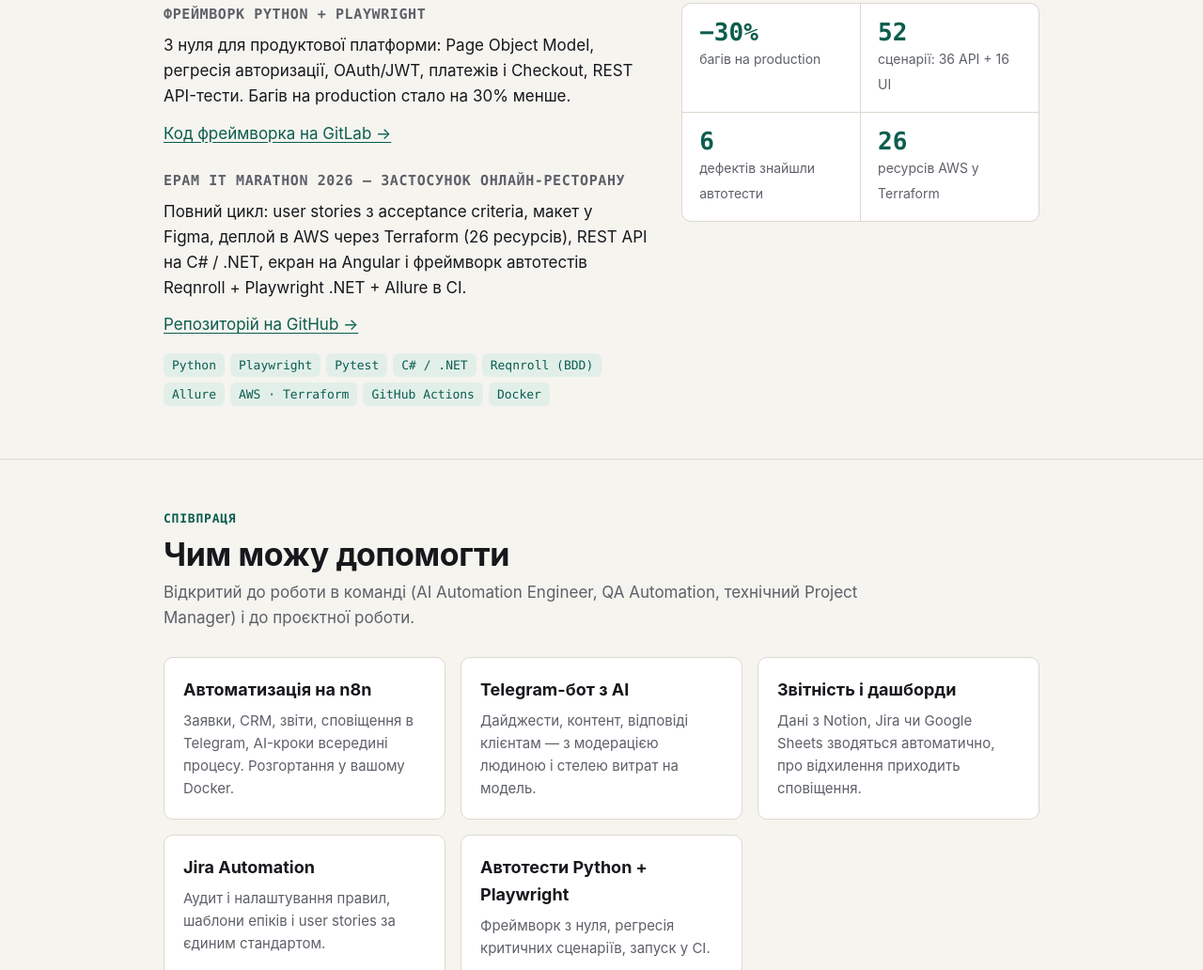
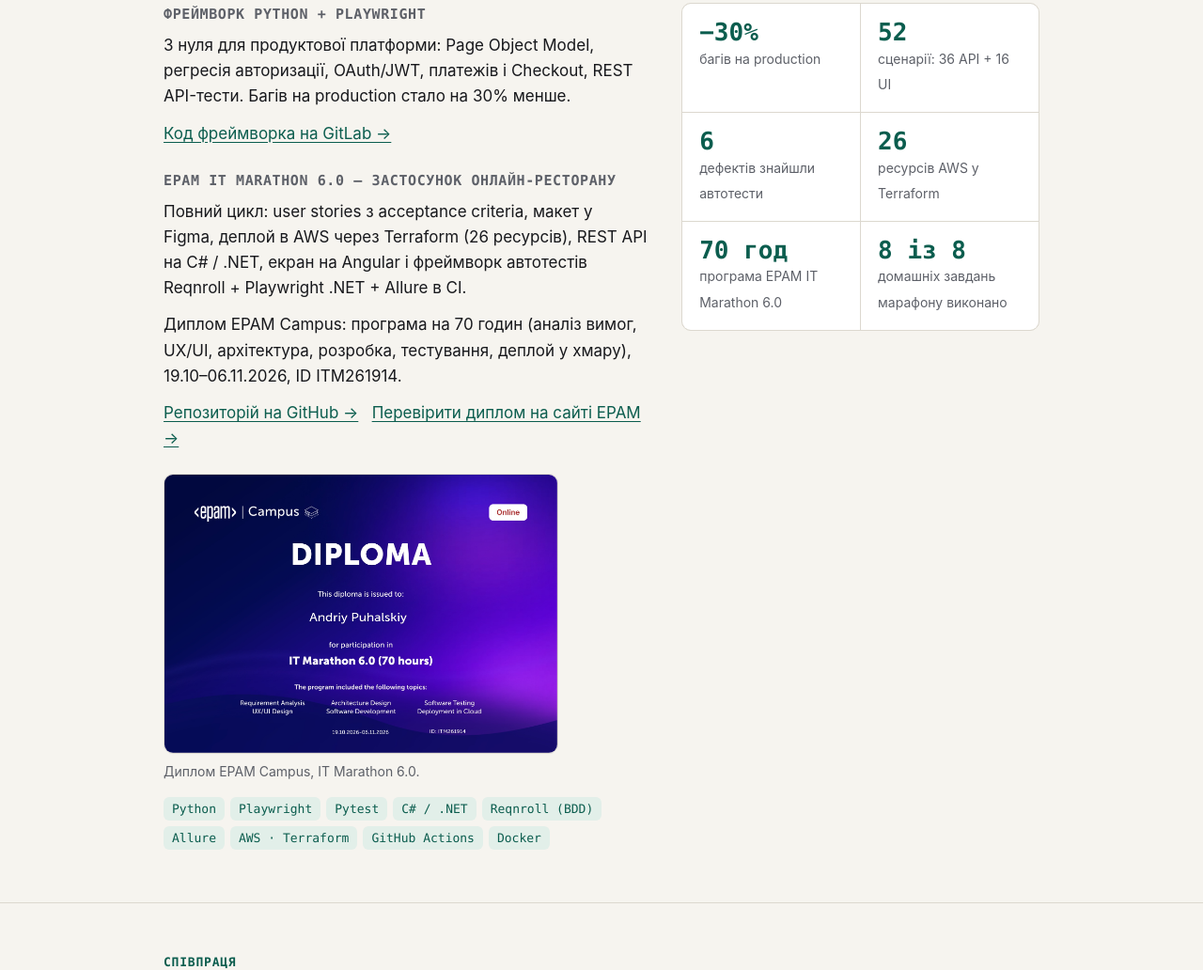
Before and after one commit to AndriyPuhalsky/portfolio, a plain HTML site: page index.html in a window 1280 px wide. Shown: the part 6450-7482 px from the top of the page at 94% size. Drawn offline with Linux system fonts and the light colour scheme.

Commit message:
Кейс 07: диплом EPAM IT Marathon 6.0

```diff
--- a/index.html
+++ b/index.html
@@ -4,7 +4,7 @@
 <meta charset="utf-8">
 <meta name="viewport" content="width=device-width, initial-scale=1">
 <title>Андрій Пухальський — AI Automation Engineer: кейси</title>
-<meta name="description" content="Кейси AI-автоматизації: Telegram-бот AI-дайджестів, SMM-агент, serp-scout для iGaming, n8n (RAG, MCP, мультиагент) у Docker, AI Академія, автотести.">
+<meta name="description" content="Кейси AI-автоматизації: Telegram-бот AI-дайджестів, SMM-агент, serp-scout для iGaming, n8n (RAG, MCP, мультиагент) у Docker, AI Академія, автотести, диплом EPAM IT Marathon 6.0.">
 <style>
   :root {
     --bg: #f6f4ef; --surface: #ffffff; --ink: #17181c; --muted: #5d6068; --line: #dcd8cf;
@@ -295,9 +295,11 @@
         <h3>Фреймворк Python + Playwright</h3>
         <p>З нуля для продуктової платформи: Page Object Model, регресія авторизації, OAuth/JWT, платежів і Checkout, REST API-тести. Багів на production стало на 30% менше.</p>
         <p><a href="https://gitlab.com/AndriyPuhalsky/aqa_nml">Код фреймворка на GitLab →</a></p>
-        <h3>EPAM IT Marathon 2026 — застосунок онлайн-ресторану</h3>
+        <h3>EPAM IT Marathon 6.0 — застосунок онлайн-ресторану</h3>
         <p>Повний цикл: user stories з acceptance criteria, макет у Figma, деплой в AWS через Terraform (26 ресурсів), REST API на C# / .NET, екран на Angular і фреймворк автотестів Reqnroll + Playwright .NET + Allure в CI.</p>
-        <p><a href="https://github.com/AndriyPuhalsky/green-and-tasty-marathon">Репозиторій на GitHub →</a></p>
+        <p>Диплом EPAM Campus: програма на 70 годин (аналіз вимог, UX/UI, архітектура, розробка, тестування, деплой у хмару), 19.10–06.11.2026, ID ITM261914.</p>
+        <p><a href="https://github.com/AndriyPuhalsky/green-and-tasty-marathon">Репозиторій на GitHub →</a> &nbsp; <a href="https://certificates.epam.com/certificates/3a5419d5-a0f9-4cd2-aab9-55371b38b165">Перевірити диплом на сайті EPAM →</a></p>
+        <figure style="max-width:420px"><a href="img/epam-it-marathon-6-diploma.jpg"><img src="img/epam-it-marathon-6-diploma.jpg" alt="Диплом EPAM Campus за участь в IT Marathon 6.0, 70 годин, 19.10–06.11.2026" loading="lazy" width="1600" height="1131"></a><figcaption>Диплом EPAM Campus, IT Marathon 6.0.</figcaption></figure>
         <ul class="tags"><li>Python</li><li>Playwright</li><li>Pytest</li><li>C# / .NET</li><li>Reqnroll (BDD)</li><li>Allure</li><li>AWS · Terraform</li><li>GitHub Actions</li><li>Docker</li></ul>
       </div>
       <div class="stats">
@@ -305,6 +307,8 @@
         <div class="stat"><b>52</b><span>сценарії: 36 API + 16 UI</span></div>
         <div class="stat"><b>6</b><span>дефектів знайшли автотести</span></div>
         <div class="stat"><b>26</b><span>ресурсів AWS у Terraform</span></div>
+        <div class="stat"><b>70 год</b><span>програма EPAM IT Marathon 6.0</span></div>
+        <div class="stat"><b>8 із 8</b><span>домашніх завдань марафону виконано</span></div>
       </div>
     </div>
   </div>
```
Also changed, not shown: img/epam-it-marathon-6-diploma.jpg (added).
